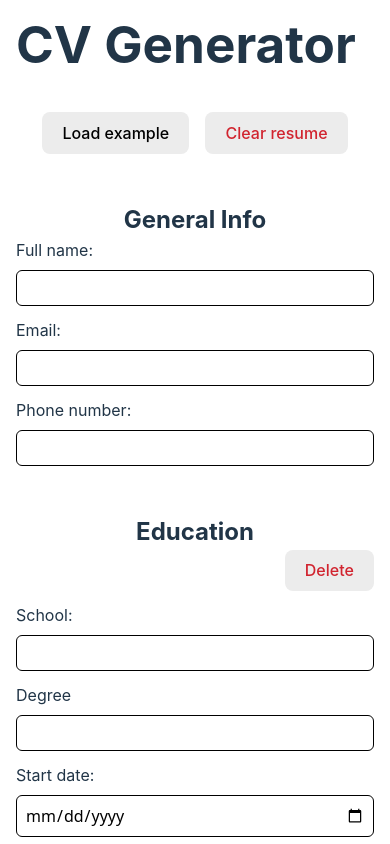
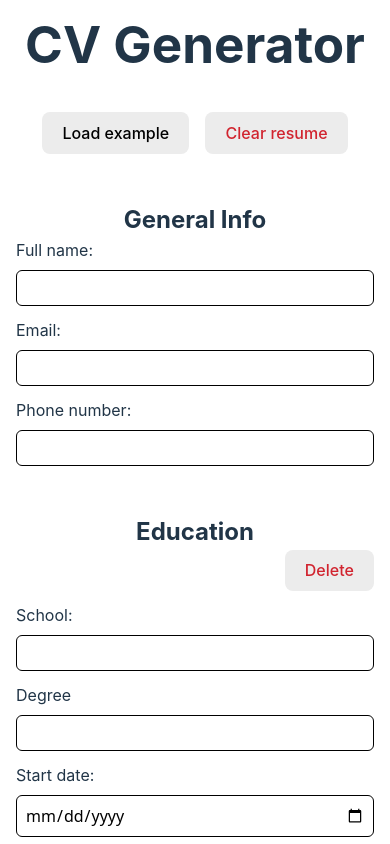
Before and after one commit to dpeterzen/cv-react-app, a React (Vite) app: page / in a window 390 px wide. Shown: the top 844 px of the page. Built offline with nearby package versions, Linux system fonts and the light colour scheme.

Commit message:
center app title for narrow screens

```diff
--- a/src/index.css
+++ b/src/index.css
@@ -134,7 +134,7 @@ textarea {
 .cv-container {
   position: -webkit-sticky; /* For Safari */
   position: sticky;
-  top: 10px;
+  top: 5px;
   z-index: 10; /* Ensure it stays on top of other content */
   display: flex;
   flex-direction: column;
@@ -200,4 +200,9 @@ textarea {
   .preview-container {
     margin-top: 1rem;
   }
+
+  .app-title {
+    display: flex;
+    justify-content: center;
+  }
 }
```
